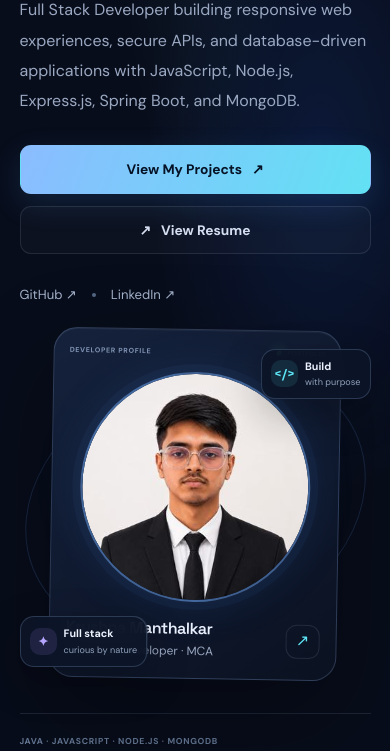
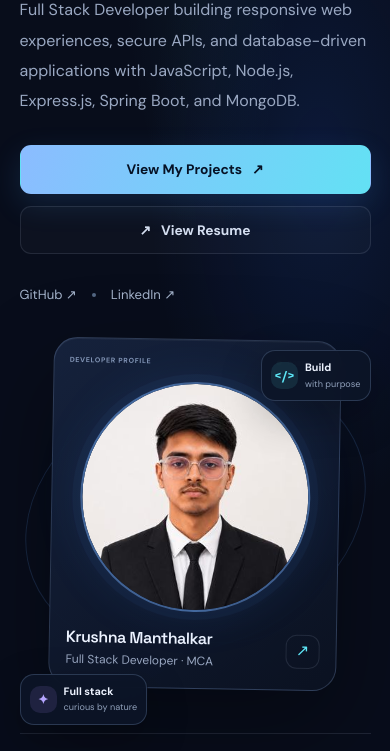
Before and after one commit to KrushnaManthalkar/KrushnaManthalkar_DeveloperPortfolio, a plain HTML site: page frontend/index.html in a window 390 px wide. Shown: the part 332-1083 px from the top of the page. Drawn offline with Linux system fonts and the light colour scheme.

Commit message:
Reposition floating full-stack chip away from portrait caption

```diff
--- a/frontend/style.css
+++ b/frontend/style.css
@@ -76,7 +76,7 @@ section > h2::after { content: ""; display: block; width: 52px; height: 3px; mar
 .portrait-caption p { margin-top: 3px; color: var(--muted); font-size: .75rem; }
 .portrait-arrow { display: grid; place-items: center; width: 34px; height: 34px; border: 1px solid var(--line); border-radius: 11px; color: var(--cyan); }
 .floating-chip { position: absolute; z-index: 3; display: flex; align-items: center; gap: 10px; padding: 11px 14px; border: 1px solid rgba(144,174,221,.24); border-radius: 14px; background: rgba(12,21,40,.92); box-shadow: 0 15px 40px rgba(0,0,0,.25); backdrop-filter: blur(12px); }
-.chip-code { top: 13%; right: -1%; }.chip-stack { bottom: 10%; left: -5%; }
+.chip-code { top: 13%; right: -1%; }.chip-stack { bottom: -5%; left: -5%; }
 .chip-icon { display: grid; place-items: center; width: 32px; height: 32px; border-radius: 10px; color: var(--cyan); background: rgba(94,231,247,.1); font: 700 .8rem var(--font-display); }
 .chip-icon-blue { color: #b5a5ff; background: rgba(167,139,250,.13); }
 .floating-chip strong,.floating-chip small { display: block; }.floating-chip strong { font-size: .74rem; }.floating-chip small { color: #91a1bb; font-size: .64rem; }
@@ -140,13 +140,13 @@ footer a { display: inline-block; margin: 10px; color: #9fc8ff; transition: colo
     .site-nav { width: calc(100% - 30px); }
     .hero h1 { font-size: clamp(2.55rem,11vw,3.5rem); }
     .hero-actions { flex-direction: column; align-items: stretch; }.hero-actions .button { width: 100%; }
-    .hero-visual { min-height: 370px; }
+    .hero-visual { min-height: 390px; }
     .portrait-card { width: min(82%,300px); padding: 12px; }
     .portrait-frame { width: min(100%,230px); }
     .portrait-topline { font-size: .44rem; }.portrait-live { font-size: .4rem; }
     .floating-chip { gap: 7px; padding: 8px 9px; }.chip-icon { width: 27px; height: 27px; }
     .floating-chip strong { font-size: .67rem; }.floating-chip small { font-size: .57rem; }
-    .chip-code { top: 8%; right: 0; }.chip-stack { bottom: 6%; left: 0; }
+    .chip-code { top: 8%; right: 0; }.chip-stack { bottom: -4%; left: 0; }
     .hero-bottom { align-items: flex-start; flex-direction: column; gap: 8px; }
     #skills li { padding: 10px 13px; font-size: .8rem; }
     .project-card { min-width: 0; flex-basis: 100%; padding: 22px; }
```
